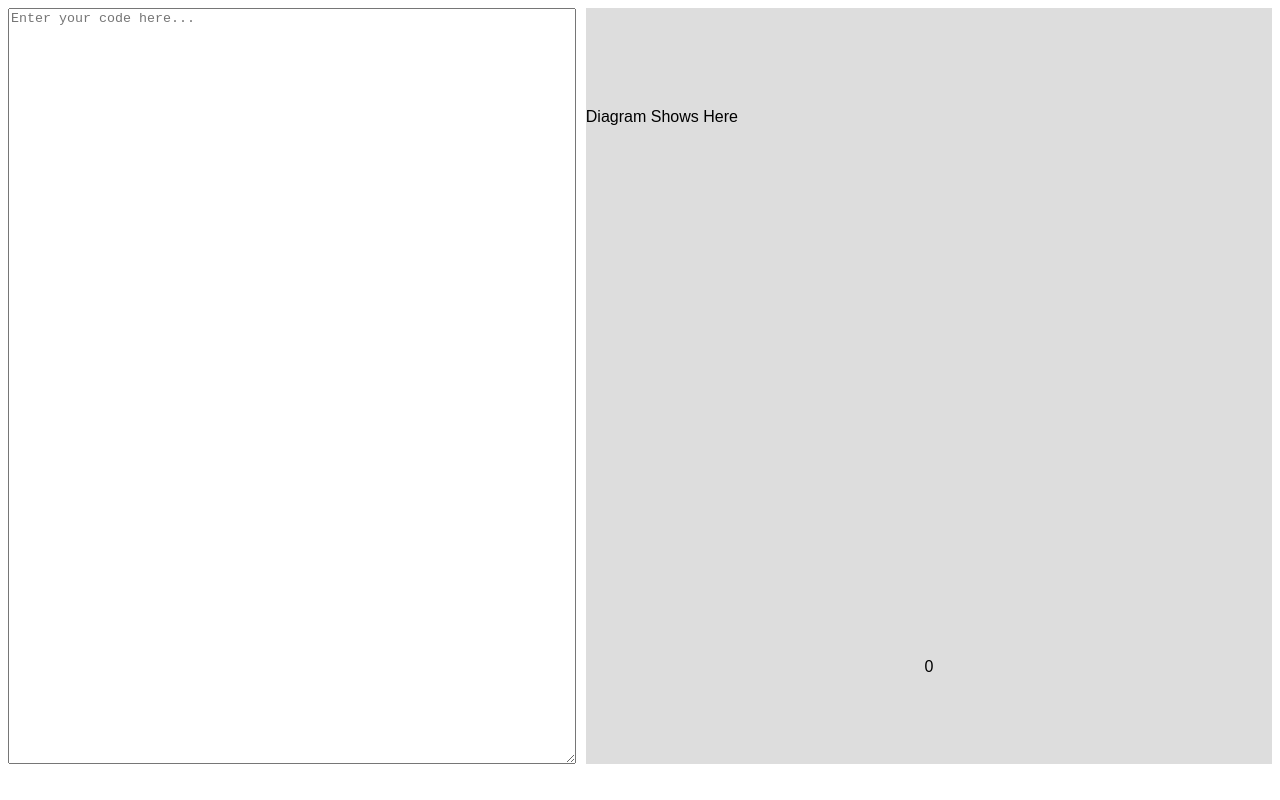
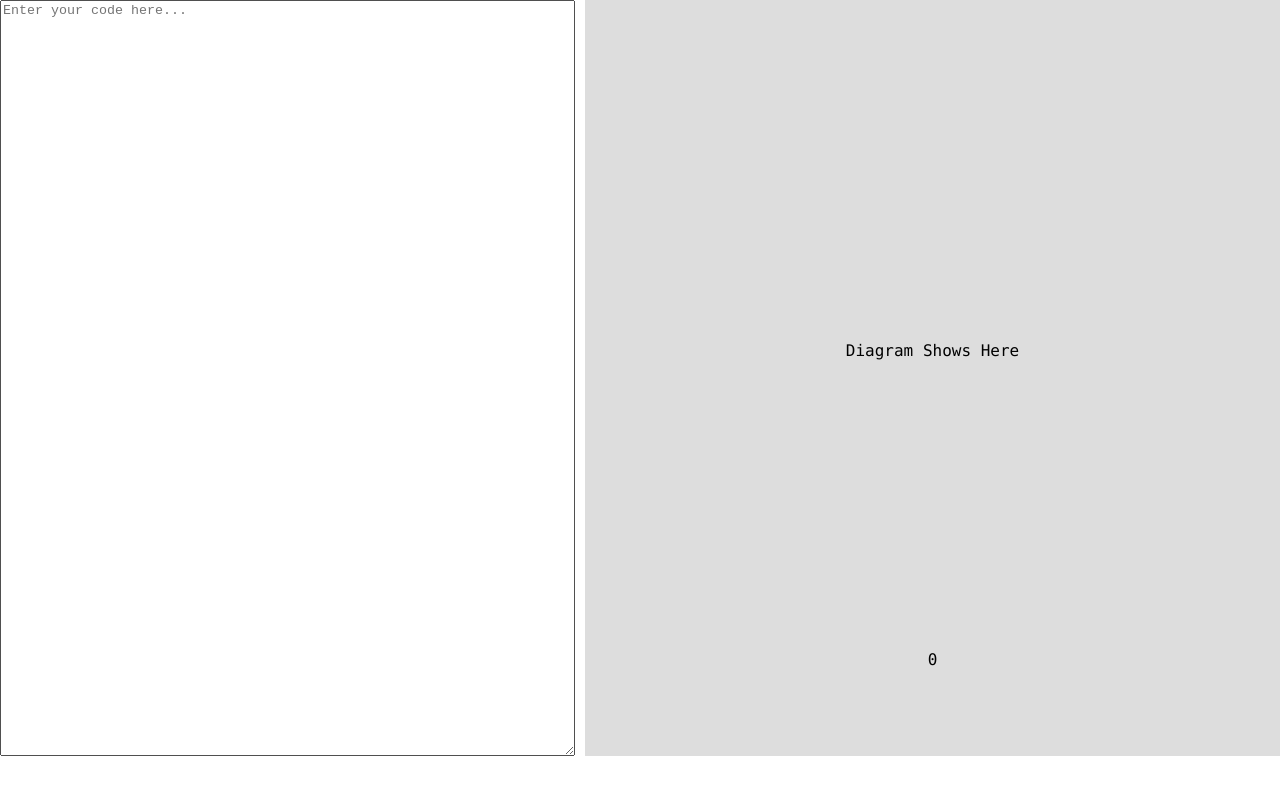
Before and after one commit to ksiwi/flowchart, a website: page index.html in a window 1280 px wide. Drawn offline with Linux system fonts and the light colour scheme.

Commit message:
Fixed flickering scrollbar issue.

```diff
--- a/index.css
+++ b/index.css
@@ -1,5 +1,7 @@
-body {
-  font-family: Arial;
+html, body {
+  font-family: Consolas, monospace;
+  margin: 0;
+  overflow: hidden;
 }
 
 p {
@@ -56,6 +58,15 @@ p {
 #display {
     width: 100%;
     height: 500px;
-    overflow: auto;
     box-sizing: border-box;
+    overflow: hidden;
+    display: flex;
+    justify-content: center;
+    align-items: center;
 }
+
+#display svg {
+    display: block;
+    max-width: 100%;
+    max-height: 100%;
+}
```
